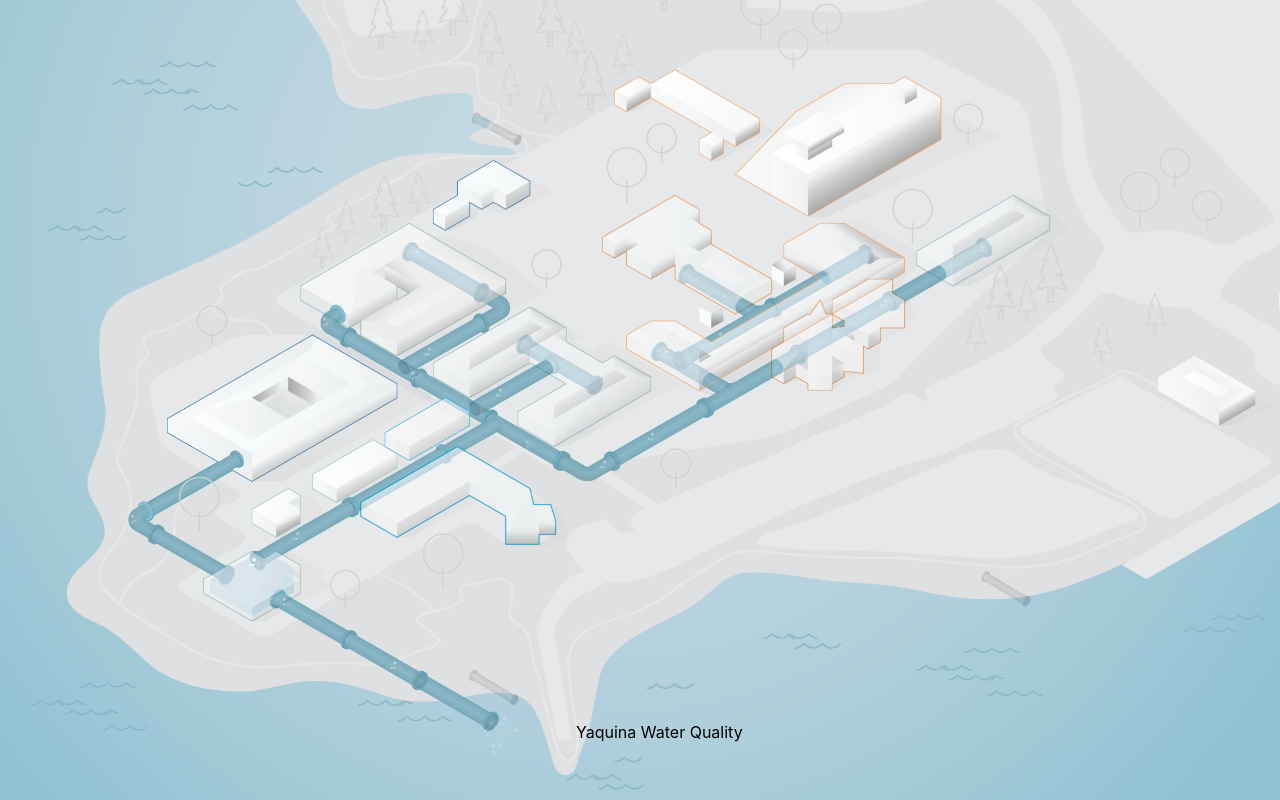
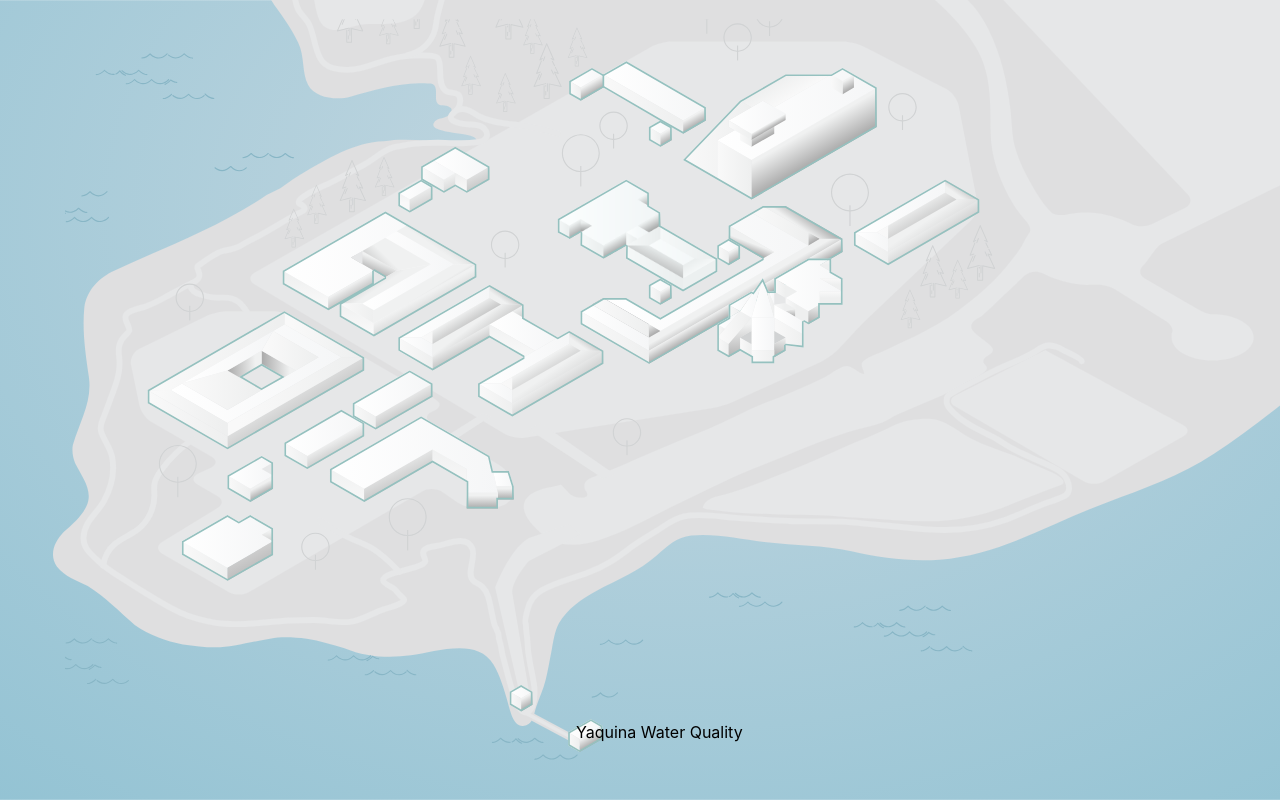
Before and after one commit to LoganJordan04/hatfield-live-data-public-ui, a React (Vite) app: page / in a window 1280 px wide. Built offline with nearby package versions, Linux system fonts and the light colour scheme.

Commit message:
Add updated map svg

```diff
--- a/src/pages/Home.tsx
+++ b/src/pages/Home.tsx
@@ -1,12 +1,12 @@
 import ModuleLink from "../buttons/ModuleLink";
 
 function Home() {
-   return (
+  return (
     <main
       aria-label="Hatfield seawater system map"
       className="min-h-screen w-full bg-white bg-center bg-no-repeat"
       style={{
-        backgroundImage: "url('/images/hatfield-seawater-system-map.webp')",
+        backgroundImage: "url('/images/hatfield-map-draft1.svg')",
         backgroundSize: "cover",
       }}
     >
```
Also changed, not shown: public/images/hatfield-map-draft1.svg (added).
